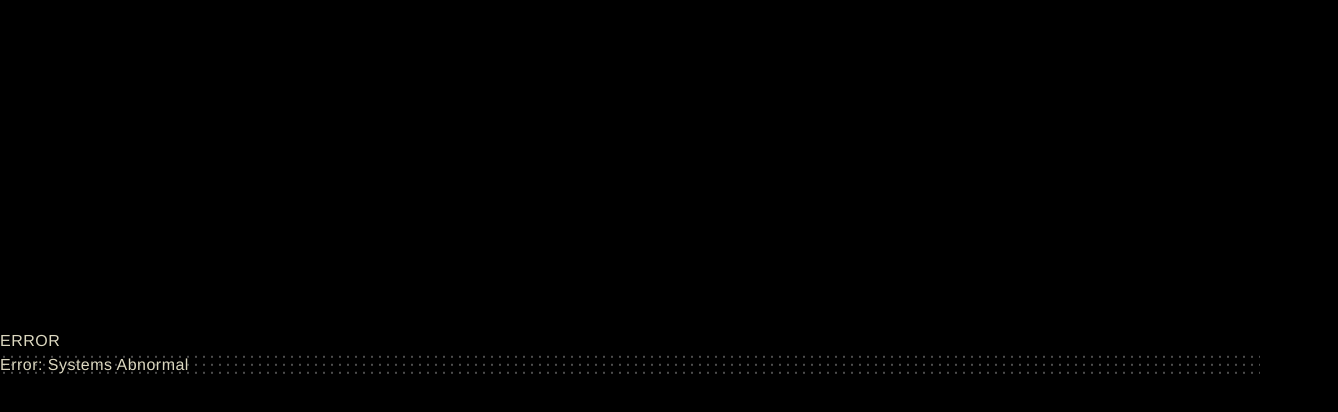
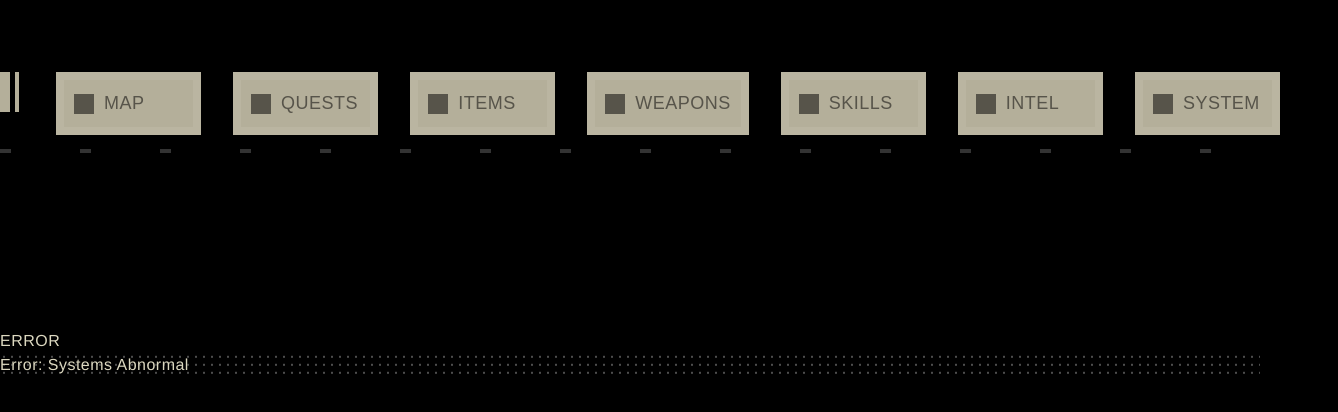
Before and after one commit to Crystallized21/nierfreewill, a React (Vite) app: page /test in a window 1280 px wide. Shown: the top 412 px of the page, 1338 px wide, since content can reach past the window. Built offline with nearby package versions, Linux system fonts and the light colour scheme.

Commit message:
Add NavbarModule and routing configuration; create Bar and YorhaNavLink components

```diff
--- a/package.json
+++ b/package.json
@@ -10,6 +10,7 @@
     "preview": "vite preview"
   },
   "dependencies": {
+    "@kaineee/nier-automata-ui-library": "^0.2.9",
     "framer-motion": "^12.4.10",
     "motion": "^12.4.10",
     "react": "^19.0.0",
@@ -29,6 +30,7 @@
     "eslint-plugin-react-refresh": "^0.4.19",
     "globals": "^15.15.0",
     "postcss": "^8.5.3",
+    "sass-embedded": "^1.85.1",
     "tailwindcss": "^3.4.17",
     "typescript": "~5.7.2",
     "typescript-eslint": "^8.24.1",
--- a/src/App.tsx
+++ b/src/App.tsx
@@ -15,4 +15,37 @@ function App() {
   );
 }
 
+export const RoutesConfig = {
+  RoutesConfigs: [
+    {
+      Text:`MAP`,
+      Link:`map`,
+    },
+    {
+      Text:"QUESTS",
+      Link:`quest`,
+    },
+    {
+      Text:"ITEMS",
+      Link:`items`
+    },
+    {
+      Text:"WEAPONS",
+      Link:`weapons`
+    },
+    {
+      Text:"SKILLS",
+      Link:`skills`
+    },
+    {
+      Text:"INTEL",
+      Link:`intel`
+    },
+    {
+      Text:"SYSTEM",
+      Link:`system`,
+    },
+  ]
+}
+
 export default App;
--- /dev/null
+++ b/src/components/modules/NavBarModule.tsx
@@ -0,0 +1,29 @@
+import {Bar} from "../uiElements/osInterface/Bar.tsx";
+import styles from '../uiElements/osInterface/NavBar/Navbar.module.scss';
+import {RoutesConfig} from "../../App.tsx";
+import {YorhaNavLink} from "../uiElements/osInterface/NavBar/YorhaNavLink.tsx";
+import {Outlet} from "react-router-dom";
+
+export const NavbarModule = () => {
+  return (
+    <div className={styles.NavBarModule}>
+      <div className={styles.navContainer}>
+        <div className={styles.bar}>
+          <Bar/>
+        </div>
+        {RoutesConfig.RoutesConfigs.map((item) => {
+          return (
+            <div key={item.Text} className={styles.nav}>
+              <YorhaNavLink variant="nav" key={item.Text} to={`/${item.Link}`} text={item.Text}/>
+            </div>
+          )
+        })}
+      </div>
+      <hr/>
+      <div className={styles.dottedspaced}/>
+      <div className={styles.outletContainer}>
+        <Outlet/>
+      </div>
+    </div>
+  )
+}
--- a/src/components/pages/TestSite.tsx
+++ b/src/components/pages/TestSite.tsx
@@ -1,10 +1,12 @@
 import ErrorPopup from "../uiElements/error/ErrorPopup.tsx";
+import {NavbarModule} from "../modules/NavBarModule.tsx";
 
 const TestSite = () => {
   return (
     <div>
       <h1 className="text-white">Test Site</h1>
       <ErrorPopup text="Error: Systems Abnormal" x={2} y={2}/>
+      <NavbarModule/>
     </div>
   );
 };
--- /dev/null
+++ b/src/components/uiElements/osInterface/Bar.tsx
@@ -0,0 +1,58 @@
+import styled, {ThemeProvider} from 'styled-components';
+import colors from './colors.json';
+
+interface BarProps {
+  dark?: boolean;
+}
+
+const BarParent = styled.div`
+    display: flex;
+    flex-direction: row;
+    height: 100%;
+`;
+
+const BarItem = styled.div`
+    background-color: ${props => props.theme.main};
+    width: 10px;
+    height: 100%;
+    margin-right: 5px;
+
+    &:nth-child(2) {
+        width: 4px;
+    }
+`;
+
+BarItem.defaultProps = {
+  theme: {
+    main: `${colors.colors[1].hex}`
+  }
+}
+
+const theme = {
+  main: `${colors.colors[2].hex}`
+};
+
+export const Bar = ({dark = false, ...props}: BarProps) => {
+  const checker = () => {
+    if (dark === false) {
+      return (
+        <>
+          <BarItem/>
+          <BarItem/>
+        </>
+      )
+    } else if (dark === true) {
+      return (
+        <ThemeProvider theme={theme}>
+          <BarItem/>
+          <BarItem/>
+        </ThemeProvider>
+      )
+    }
+  }
+  return (
+    <BarParent {...props}>
+      {checker()}
+    </BarParent>
+  )
+}
--- /dev/null
+++ b/src/components/uiElements/osInterface/NavBar/Navbar.module.scss
@@ -0,0 +1,54 @@
+.NavBarModule{
+  display: flex;
+  flex-direction: column;
+  width: 100%;
+  height: 100%;
+  font-family: 'Manrope', sans-serif;
+  hr{
+    margin-top: 2.2em;
+    margin-left: -4.5%;
+    margin-right: 4%;
+    width: 109%;
+    border: 0.5px solid #000;
+  }
+  .dottedspaced {
+    &::before{
+      content:"a";
+      opacity: 0;
+      height: 0;
+      width: 0;
+    }
+    width: 100%;
+    background-image: linear-gradient(to right, #333 14%, rgba(255, 255, 255, 0) 0%);
+    background-size: 80px 4px;
+    background-repeat: repeat-x;
+  }
+  .navContainer{
+    display: flex;
+    flex-direction: row;
+    justify-content: space-between;
+    gap: 2rem;
+    width: 100%;
+    position: relative;
+    height: 2.5rem;
+    .nav{
+      width: 100%;
+    }
+  }
+  .outletContainer{
+    width: 100%;
+    height: 100%;
+  }
+}
+
+@media(max-width: 1366px) {
+  .navContainer{
+    gap: 1rem;
+  }
+}
+
+@media(max-width: 768px) {
+  .navContainer{
+    gap: 0.5rem;
+  }
+}
--- /dev/null
+++ b/src/components/uiElements/osInterface/NavBar/YorhaNavLink.tsx
@@ -0,0 +1,233 @@
+import styled, {ThemeProvider} from "styled-components";
+import {NavLink, useSearchParams} from "react-router-dom"
+import * as React from "react";
+
+type YorhaNavLinkProps = {
+  text?: React.ReactNode;
+  to?: string;
+  filter?: string;
+  className?: string;
+  disabled?: boolean;
+  filterType?: string;
+  variant?: "button" | "nav" | "transparent" | "neutral";
+}
+
+const Icon = styled.div`
+    width: 5%;
+    height: 5%;
+    min-width: 20px;
+    min-height: 20px;
+    background-image: linear-gradient(90deg, #57544a 50%, #57544a 50%, #dad4bb 50%, #dad4bb 100%);
+    background-size: 200%;
+    transition: .1s linear;
+`;
+
+export const YorhaCustomLink = ({
+  className,
+  text,
+  filter,
+  filterType,
+  to,
+  disabled = false,
+  ...props
+}: YorhaNavLinkProps) => {
+  const [params] = useSearchParams();
+  const isActive = filterType ? params.get(filterType) === filter : false;
+
+  return (
+    <div className={className}>
+      <Button disabled={disabled} {...props}>
+        <NavLink className={['mainClass', isActive ? "active" : "inactive"].join(' ')}
+                 to={`${to}` + filter}>
+          <div className='wrapper'>
+            <Icon/> {text}
+          </div>
+        </NavLink>
+      </Button>
+    </div>
+  )
+}
+
+const Button = styled.button`
+    padding: 0;
+    width: 100%;
+    height: 100%;
+    background-color: transparent;
+    display: flex;
+    flex-direction: column;
+    gap: 5px;
+    border: none;
+
+    &:disabled {
+        opacity: 0.6;
+        pointer-events: none;
+    }
+`
+
+const CustomNavLink = styled(YorhaCustomLink)`
+    .mainClass {
+        font-size: 1rem;
+        height: 100%;
+        width: 100%;
+        text-decoration: none;
+        display: flex;
+        flex-direction: column;
+        color: #57544a;
+        align-items: flex-start;
+        background-image: ${props => props.theme.backgroundImage};
+        background-size: 200%;
+        transition: .2s linear;
+        z-index: 2;
+
+        &:hover {
+            background-position: -100%;
+            color: #b4af9a;
+        }
+
+        &:hover ${Icon} {
+            background-position: -100%;
+        }
+
+        &::before {
+            height: 0px;
+            width: 100%;
+            background-color: #57544a;
+            content: "";
+            transform: translate(0px, 0px);
+            transition: 0.2s;
+            pointer-events: none;
+        }
+
+        &::after {
+            height: 0px;
+            width: 100%;
+            background-color: #57544a;
+            content: "";
+            transform: translate(0px, 0px);
+            transition: 0.2s;
+            z-index: -1;
+            pointer-events: none;
+        }
+
+        &:hover {
+            &::before {
+                height: 2px;
+                width: 100%;
+                content: "";
+                transform: translate(0px, -8px);
+                pointer-events: none;
+            }
+
+            &::after {
+                height: 2px;
+                z-index: -1;
+                width: 100%;
+                content: "";
+                transform: translate(0px, 8px);
+                pointer-events: none;
+            }
+        }
+    }
+
+    .active {
+        background-position: -100%;
+        width: ${props => props.theme.width};
+        padding-bottom: ${props => props.theme.padding};
+        color: #b4af9a;
+
+        &:hover {
+            &::before {
+                height: 0px;
+                transform: translate(0px, 0px);
+            }
+
+            &::after {
+                height: 0px;
+                transform: translate(0px, 0px);
+            }
+        }
+    }
+
+    .active ${Icon} {
+        background-position: -100%;
+        color: #b4af9a;
+    }
+
+    .inactive {
+    }
+
+    .wrapper {
+        padding: 10px;
+        display: flex;
+        flex-direction: row;
+        gap: 10px;
+        align-items: center;
+        color: inherit;
+        font-family: 'Manrope', sans-serif;
+        font-weight: 500;
+        font-size: 18px;
+    }
+
+    .active > .wrapper {
+        color: #b4af9a;
+    }
+`
+
+CustomNavLink.defaultProps = {
+  theme: {
+    backgroundImage: `linear-gradient(90deg, #b4af9a 50%, #b4af9a 50%, #57544a 50%, #57544a 100%)`,
+    padding: `2rem`,
+    width: `100%`
+  }
+};
+
+const theme = {
+  backgroundImage: `linear-gradient(90deg, #b4af9a 50%, #b4af9a 50%, #57544a 50%, #57544a 100%)`,
+  width: `110%`,
+  padding: `0rem`
+};
+
+const transparent = {
+  backgroundImage: `linear-gradient(90deg, #b4af9a00 50%, #b4af9a00 50%, #57544a 50%, #57544a 100%)`,
+};
+
+const neutral = {
+  backgroundImage: `linear-gradient(90deg, #b4af9a 50%, #b4af9a 50%, #57544a 50%, #57544a 100%)`,
+  width: `100%`,
+  padding: `0rem`
+}
+
+export const YorhaNavLink = ({to, filter = "", filterType, variant = "nav", text, ...props}: YorhaNavLinkProps) => {
+
+  //TODO refactor for more variants using key value, add pointer events to be used as child, or put it on button, future problems
+  const checker = () => {
+    if (variant === "nav") {
+      return (
+        <CustomNavLink to={to} filter={filter} text={text} filterType={filterType} variant={variant} {...props}/>
+      )
+    } else if (variant === "button") {
+      return (
+        <ThemeProvider theme={theme}>
+          <CustomNavLink to={to} filter={filter} filterType={filterType} variant={variant} text={text} {...props}/>
+        </ThemeProvider>
+      )
+    } else if (variant === "transparent") {
+      return (
+        <ThemeProvider theme={transparent}>
+          <CustomNavLink to={to} filter={filter} filterType={filterType} variant={variant} text={text} {...props}/>
+        </ThemeProvider>
+      )
+    } else if (variant === "neutral") {
+      return (
+        <ThemeProvider theme={neutral}>
+          <CustomNavLink to={to} filter={filter} filterType={filterType} variant={variant} text={text} {...props}/>
+        </ThemeProvider>
+      )
+    }
+  }
+  return (
+    <>
+      {checker()}
+    </>
+  )
+}
--- /dev/null
+++ b/src/components/uiElements/osInterface/colors.json
@@ -0,0 +1,28 @@
+{
+  "colors":[
+    {
+      "name":"light-yellow",
+      "hex":"#dad4bb"
+    },
+    {
+      "name":"light-brown",
+      "hex":"#b4af9a"
+    },
+    {
+      "name":"dark-brown",
+      "hex":"#57544a"
+    },
+    {
+      "name":"dark-brown-strip",
+      "hex":"#4e4b42"
+    },
+    {
+      "name":"red-alert",
+      "hex":"#cd664d"
+    },
+    {
+      "name":"dark-text",
+      "hex":"#3F3D36"
+    }
+  ]
+}
```
Also changed, not shown: 1 other file (tests, documents, lock files or other folders).
